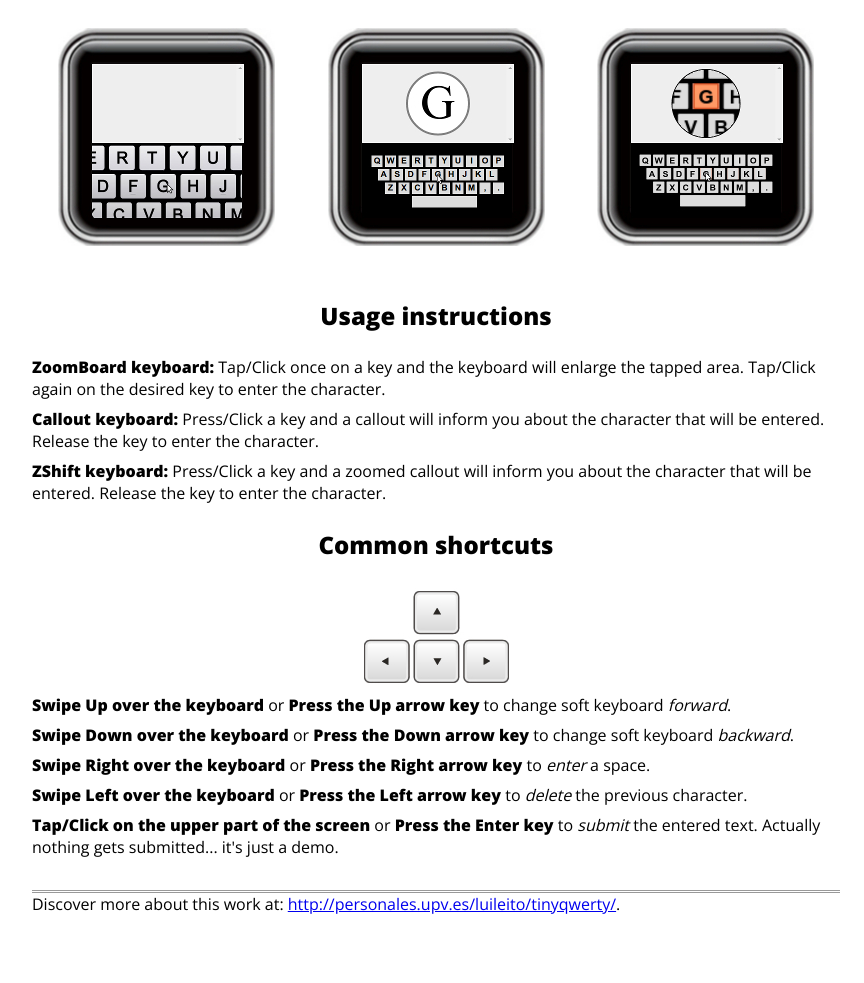
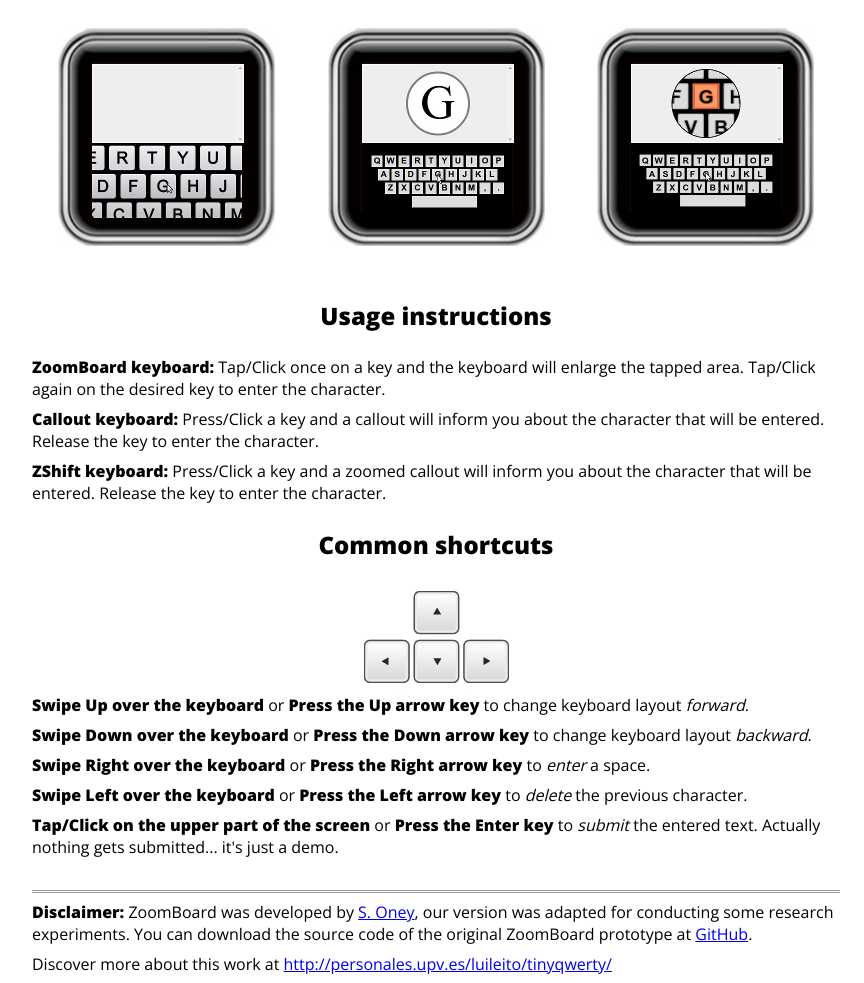
Before and after one commit to luileito/tinyqwerty, a website: page index.html in a window 1280 px wide. Shown: the part 157-1140 px from the top of the page, without its empty margins (204-1068 px from the left). Before the commit the page ends 1072 px from the top, so only its background shows below. Drawn offline with nearby package versions, Linux system fonts and the light colour scheme.

Commit message:
Disclaimer and clarifications

```diff
--- a/index.html
+++ b/index.html
@@ -21,7 +21,8 @@
     dl dt,
     dl dd { display:inline; }
     dl dd::after { display:block; content:''; margin-bottom:0.5em; }
-    footer { margin-top:2em; border-top:medium double #999; }
+    footer { margin-top:2em; border-top:medium double #999; padding-top:0.5em; }
+      footer p { padding-bottom:0.5em; }
     </style>
   </head>
   <body>
@@ -48,9 +49,9 @@
     <p class="center"><img src="./common/img/arrowkeys.jpg" alt="Shortcuts" /></p>
     <dl class="common-keys">
       <dt><strong>Swipe Up over the keyboard</strong> or <strong>Press the Up arrow key</strong></dt>
-      <dd>to change soft keyboard <em>forward</em>.</dd>
+      <dd>to change keyboard layout <em>forward</em>.</dd>
       <dt><strong>Swipe Down over the keyboard</strong> or <strong>Press the Down arrow key</strong></dt>
-      <dd>to change soft keyboard <em>backward</em>.</dd>
+      <dd>to change keyboard layout <em>backward</em>.</dd>
       <dt><strong>Swipe Right over the keyboard</strong> or <strong>Press the Right arrow key</strong></dt>
       <dd>to <em>enter</em> a space.</dd>
       <dt><strong>Swipe Left over the keyboard</strong> or <strong>Press the Left arrow key</strong></dt>
@@ -60,7 +61,14 @@
     </dl>
   </main>
   <footer>
-    Discover more about this work at: <a href="http://personales.upv.es/luileito/tinyqwerty/">http://personales.upv.es/luileito/tinyqwerty/</a>.
+    <p>
+      <strong>Disclaimer:</strong> ZoomBoard was developed by <a href="http://from.so/">S. Oney</a>,
+      our version was adapted for conducting some research experiments.
+      You can download the source code of the original ZoomBoard prototype at <a href="https://github.com/soney/zoomboard">GitHub</a>.
+    </p>
+    <p>
+      Discover more about this work at <a href="http://personales.upv.es/luileito/tinyqwerty/">http://personales.upv.es/luileito/tinyqwerty/</a>
+    </p>
   </footer>
   </body>
 </html>
```
Also changed, not shown: README.md.
